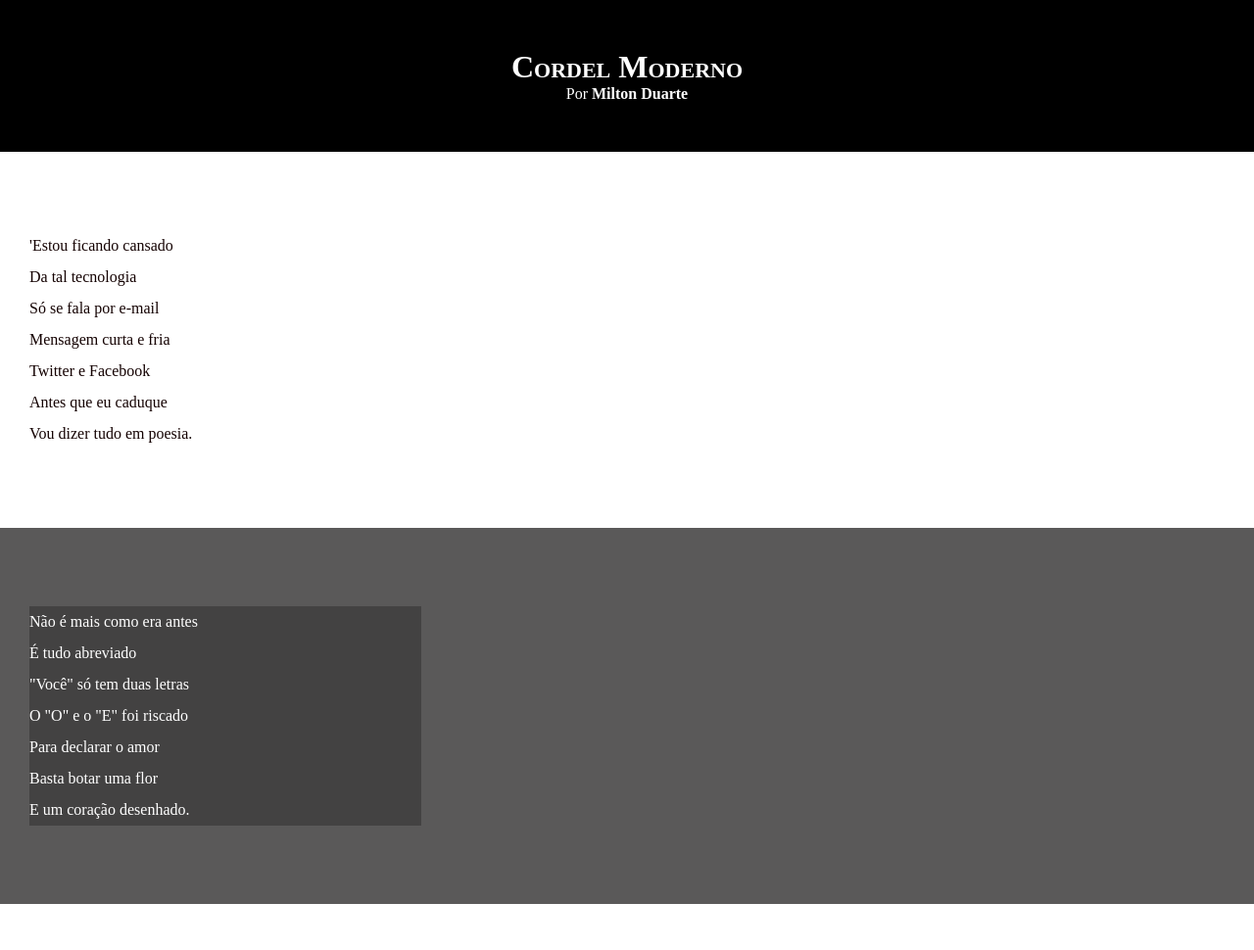
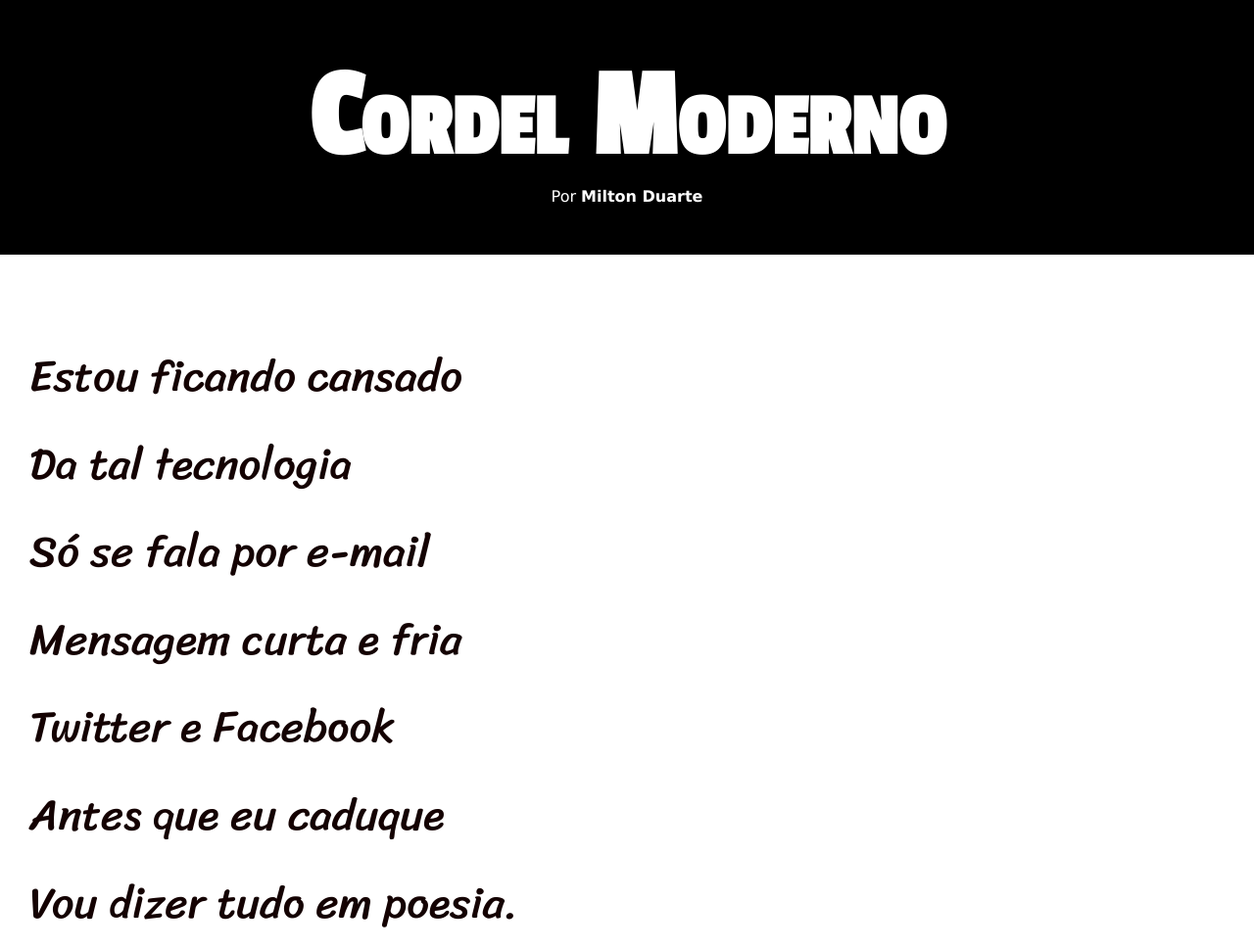
Before and after one commit to joaolimareis/html-css, a plain HTML site: page desafios/desa012/index.html in a window 1280 px wide. Shown: the top 970 px of the page at 98% size. Drawn offline with Linux system fonts and the light colour scheme.

Commit message:
atualização dos estilos

```diff
--- a/desafios/desa012/estilo/style.css
+++ b/desafios/desa012/estilo/style.css
@@ -1,13 +1,25 @@
 @charset "UTF -8";
+
+@import url('https://fonts.googleapis.com/css2?family=Passion+One&family=Sriracha&display=swap');
+
+@import url('https://fonts.googleapis.com/css2?family=Sriracha&display=swap');
+
+:root{
+    --font1: Verdana, Geneva, Tahoma, sans-serif;
+    --font2: 'Passion One', sans-serif;
+    --font3: 'Sriracha', cursive;
+}
 
 *{
     margin: 0px;
     padding: 0px;
+    font-size: 1em;
 }
 
 html, body{
     min-width: 100vh;
     background-color: darkgray;
+    font-family: var(--font1);
 
 }
 
@@ -19,6 +31,8 @@ header{
 header > h1 {
     padding-top: 50px;
     font-variant: small-caps;
+    font-family: var(--font2);
+    font-size: 10vw;
 }
 
 header > p{
@@ -40,6 +54,8 @@ section{
     padding-bottom: 10vh;
     line-height: 2em;
     padding-left: 30px;
+    font-family: var(--font3);
+    font-size: 3.5vw;
 }
 
 section.normal{
@@ -55,7 +71,7 @@ section.imagem{
 
 section.imagem > p{
     background-color: rgba(2, 2, 2, 0.253);
-    width: 400px;
+    display: inline-block;
 }
 
 footer {
--- a/desafios/desa012/index.html
+++ b/desafios/desa012/index.html
@@ -16,7 +16,7 @@
 <section class="normal">
 
         <p>
-            'Estou ficando cansado <br>
+            Estou ficando cansado <br>
             Da tal tecnologia <br>
             Só se fala por e-mail <br>
             Mensagem curta e fria <br>
```
